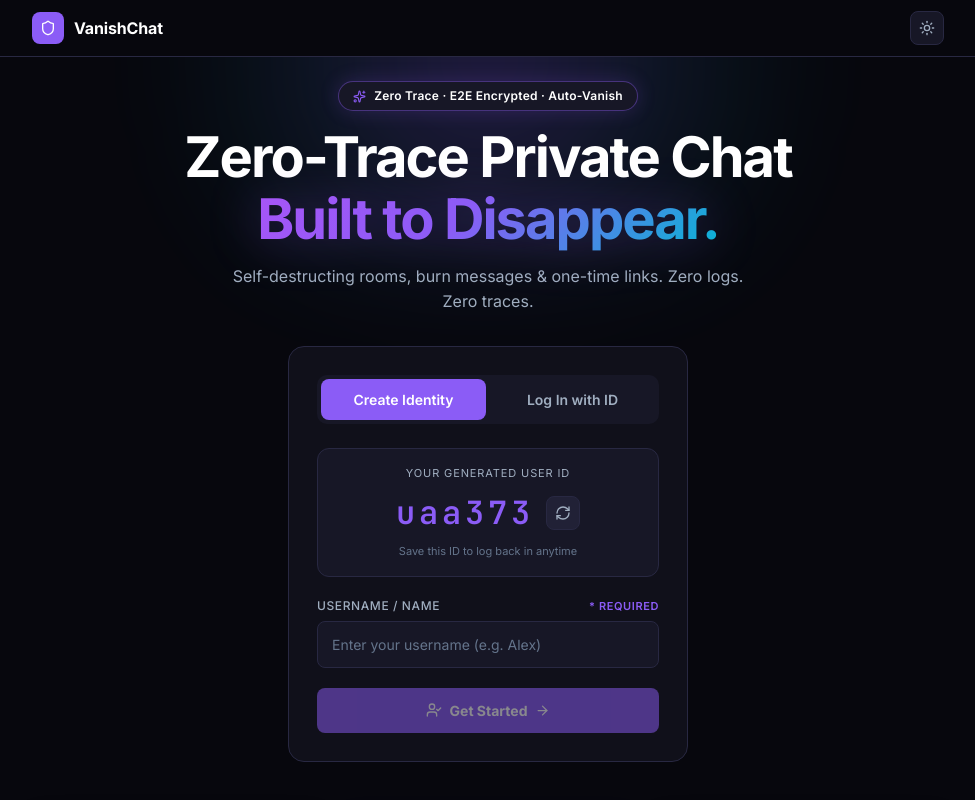
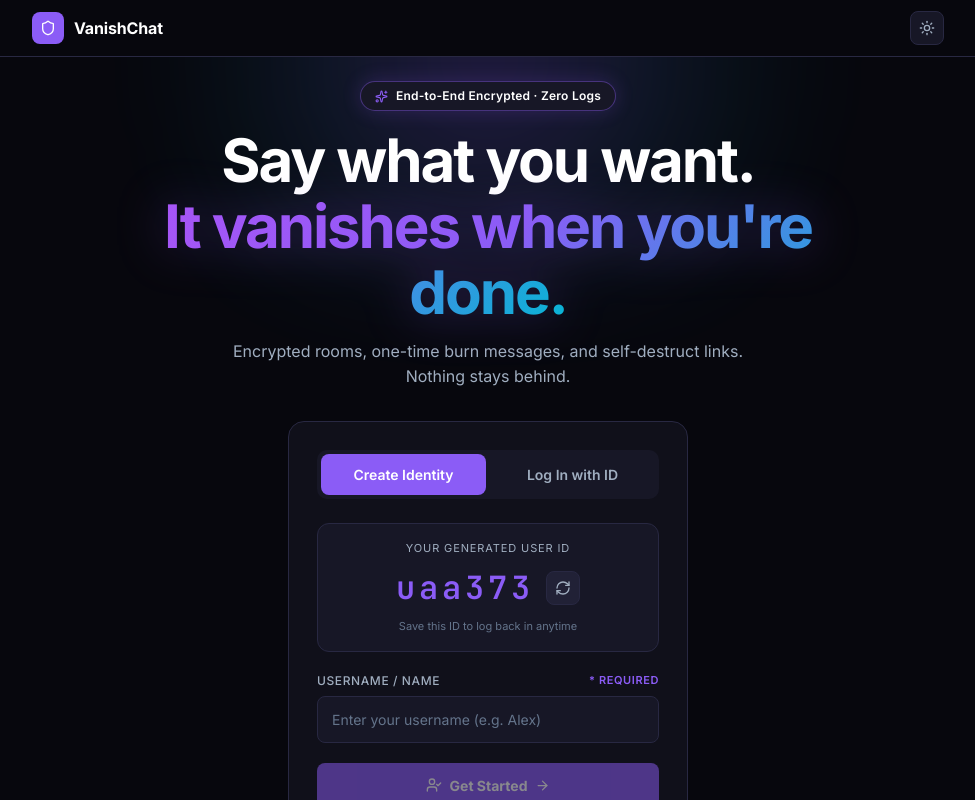
Before and after one commit to Nithin1614/Disappear-Chat, a React (Vite) app: page / in a window 1280 px wide. Shown: the top 800 px of the page, without its empty margins (152-1127 px from the left). Built offline with nearby package versions, Linux system fonts and the light colour scheme; no server answers.

Commit message:
docs: update LandingPage headline to human, conversational copy: 'Say what you want. It vanishes when you\'re done.'

```diff
--- a/src/pages/LandingPage.jsx
+++ b/src/pages/LandingPage.jsx
@@ -43,22 +43,22 @@ export default function LandingPage() {
           }}>
             <Sparkles size={13} color="var(--accent)" />
             <span style={{ fontSize: '12px', fontWeight: 600, color: 'var(--text)', letterSpacing: '0.02em' }}>
-              Zero Trace · E2E Encrypted · Auto-Vanish
+              End-to-End Encrypted · Zero Logs
             </span>
           </div>
 
           {/* Title */}
           <h1 style={{
-            fontSize: 'clamp(32px, 5.5vw, 56px)', fontWeight: 800, color: 'var(--text)',
+            fontSize: 'clamp(34px, 5.8vw, 60px)', fontWeight: 800, color: 'var(--text)',
             letterSpacing: '-0.035em', lineHeight: 1.1, marginBottom: '14px'
           }}>
-            Zero-Trace Private Chat <br />
+            Say what you want. <br />
             <span style={{
               background: 'linear-gradient(135deg, #a855f7 0%, #8b5cf6 45%, #06b6d4 100%)',
               WebkitBackgroundClip: 'text', WebkitTextFillColor: 'transparent',
               filter: 'drop-shadow(0 0 25px rgba(139,92,246,0.35))'
             }}>
-              Built to Disappear.
+              It vanishes when you're done.
             </span>
           </h1>
 
@@ -66,7 +66,7 @@ export default function LandingPage() {
             fontSize: 'clamp(14px, 1.8vw, 16px)', color: 'var(--text-muted)',
             maxWidth: '520px', margin: '0 auto', lineHeight: 1.55
           }}>
-            Self-destructing rooms, burn messages & one-time links. Zero logs. Zero traces.
+            Encrypted rooms, one-time burn messages, and self-destruct links. Nothing stays behind.
           </p>
 
           {/* Quick Dashboard link if already authenticated */}
```
